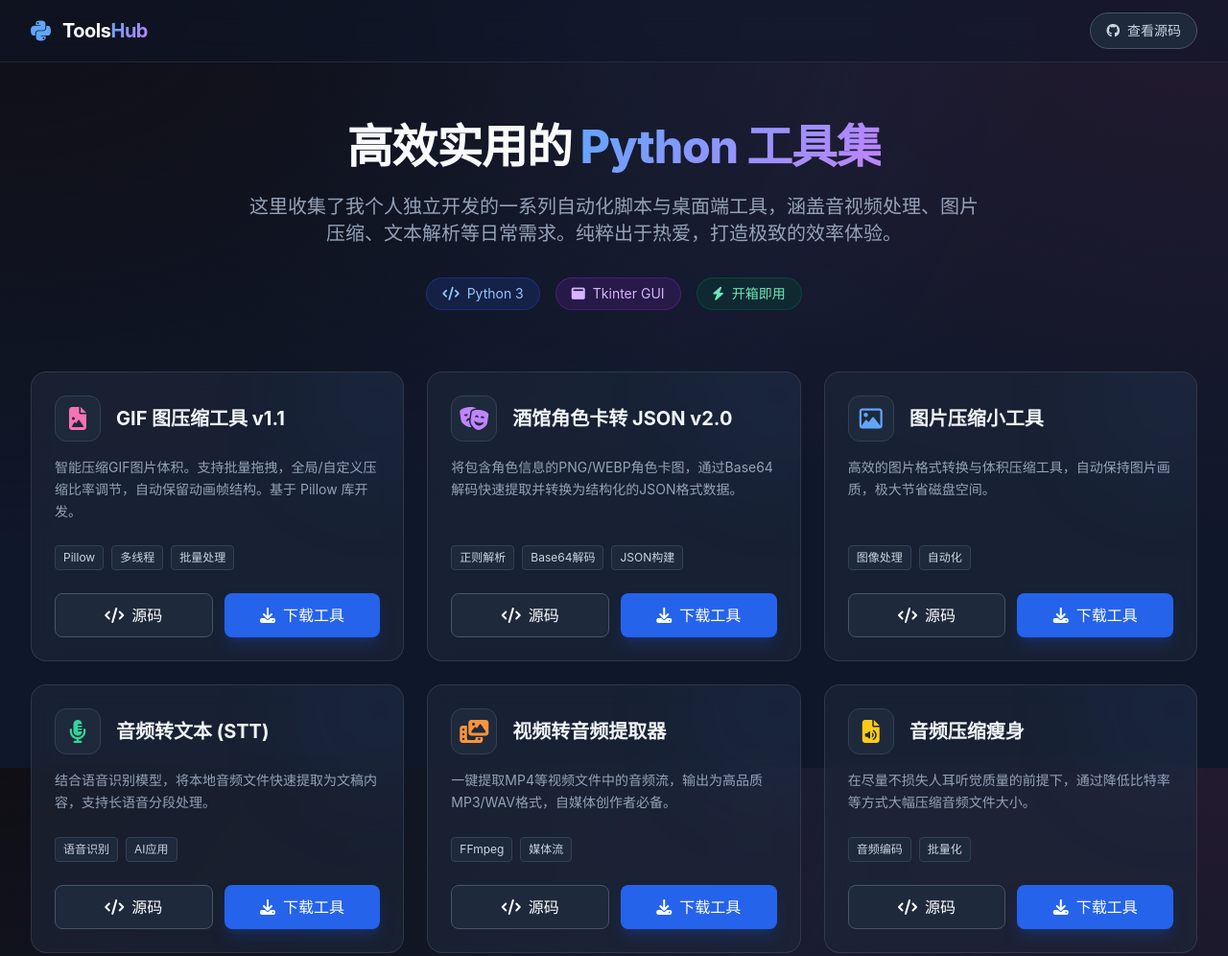
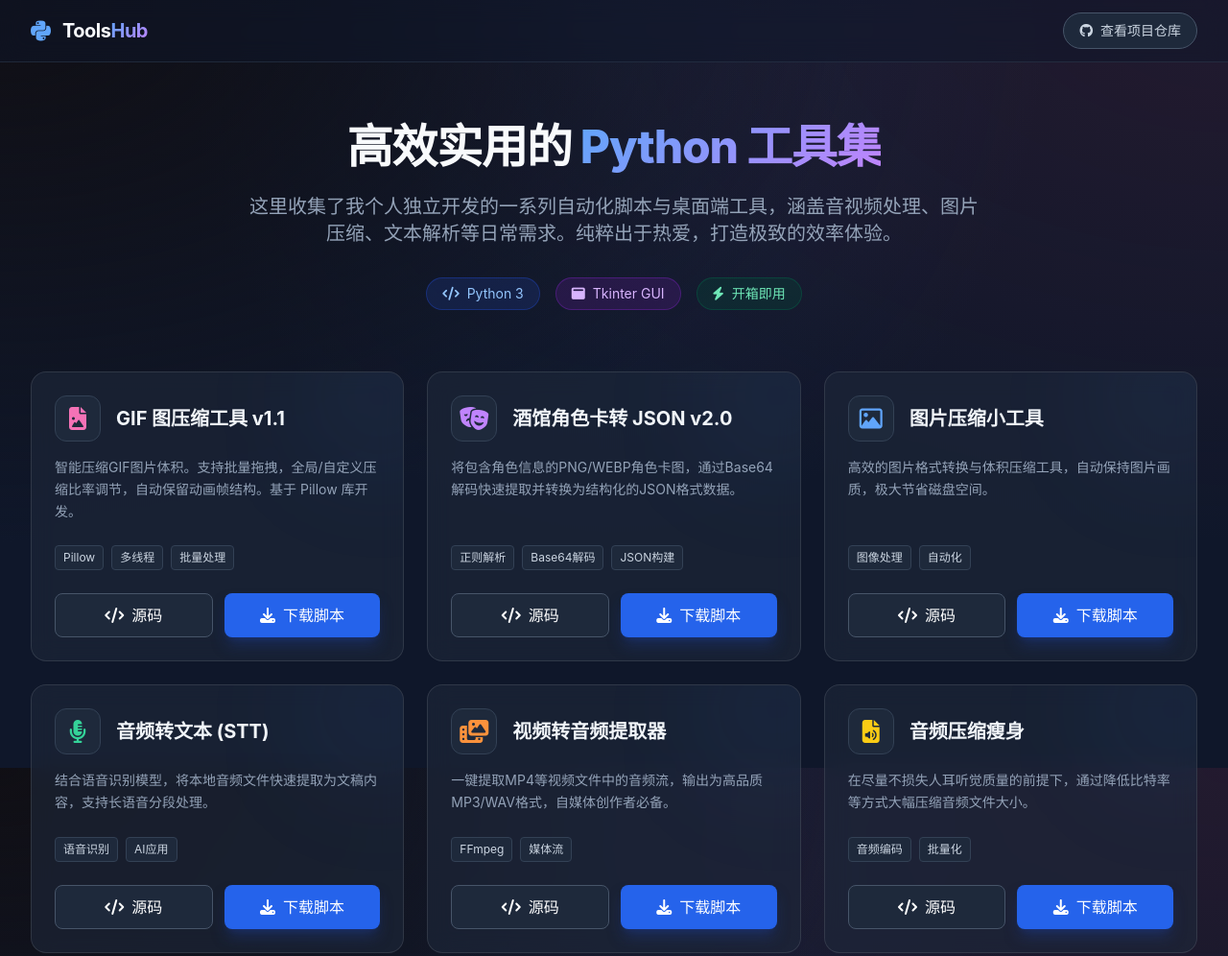
Before and after one commit to moshidi244262/Python-Tools, a plain HTML site: page index.html in a window 1280 px wide. Shown: the top 996 px of the page at 96% size. Drawn offline with nearby package versions, Linux system fonts and the light colour scheme.

Commit message:
Update and rename Python-show.html to index.html

```diff
--- a/Python-show.html
+++ b/index.html
@@ -51,17 +51,6 @@
             -webkit-background-clip: text;
             -webkit-text-fill-color: transparent;
         }
-
-        /* 弹窗样式 */
-        #toast {
-            visibility: hidden;
-            opacity: 0;
-            transition: visibility 0s, opacity 0.3s linear;
-        }
-        #toast.show {
-            visibility: visible;
-            opacity: 1;
-        }
     </style>
 </head>
 <body class="min-h-screen flex flex-col antialiased selection:bg-purple-500 selection:text-white">
@@ -75,16 +64,17 @@
                     <span class="font-bold text-xl tracking-tight">Tools<span class="gradient-text">Hub</span></span>
                 </div>
                 <div>
-                    <a href="https://github.com/yourusername" target="_blank" class="text-slate-300 hover:text-white transition-colors flex items-center space-x-2 bg-slate-800 hover:bg-slate-700 px-4 py-2 rounded-full text-sm font-medium border border-slate-600">
+                    <!-- 更新了顶部 GitHub 个人主页链接 -->
+                    <a href="https://github.com/moshidi244262/Python-Tools" target="_blank" class="text-slate-300 hover:text-white transition-colors flex items-center space-x-2 bg-slate-800 hover:bg-slate-700 px-4 py-2 rounded-full text-sm font-medium border border-slate-600">
                         <i class="fa-brands fa-github"></i>
-                        <span>查看源码</span>
+                        <span>查看项目仓库</span>
                     </a>
                 </div>
             </div>
         </div>
     </nav>
 
-    <!-- 头部英雄区 (Hero Section) -->
+    <!-- 头部英雄区 -->
     <main class="flex-grow max-w-7xl mx-auto px-4 sm:px-6 lg:px-8 py-16 w-full">
         <div class="text-center max-w-3xl mx-auto mb-16">
             <h1 class="text-4xl md:text-5xl font-extrabold mb-6 tracking-tight">
@@ -109,24 +99,20 @@
     <!-- 页脚 -->
     <footer class="border-t border-slate-800 bg-slate-900/50 py-8 mt-auto">
         <div class="max-w-7xl mx-auto px-4 flex flex-col md:flex-row justify-between items-center">
-            <p class="text-slate-500 text-sm">© 2024 Your Name. 毕业求职作品集.</p>
+            <p class="text-slate-500 text-sm">© 2024 moshidi244262. 毕业求职作品集.</p>
             <div class="flex space-x-4 mt-4 md:mt-0 text-slate-400">
-                <a href="#" class="hover:text-white transition"><i class="fa-solid fa-envelope"></i></a>
-                <a href="#" class="hover:text-white transition"><i class="fa-brands fa-github"></i></a>
-                <a href="#" class="hover:text-white transition"><i class="fa-brands fa-linkedin"></i></a>
+                <a href="https://github.com/moshidi244262" target="_blank" class="hover:text-white transition"><i class="fa-brands fa-github"></i></a>
             </div>
         </div>
     </footer>
 
-    <!-- 自定义弹窗 (Toast) -->
-    <div id="toast" class="fixed bottom-10 left-1/2 transform -translate-x-1/2 bg-slate-800 border border-slate-600 text-white px-6 py-3 rounded-full shadow-2xl z-50 flex items-center space-x-3">
-        <i class="fa-solid fa-circle-info text-blue-400"></i>
-        <span id="toast-message">操作成功</span>
-    </div>
-
     <!-- 交互逻辑 -->
     <script>
-        // 工具数据列表 (对应你截图中的文件夹)
+        // 基础 GitHub 仓库路径
+        const REPO_BASE = "https://github.com/moshidi244262/Python-Tools/tree/main";
+        // 如果你将来把打包好的 exe 传到了 Releases，可以改这里
+        const DOWNLOAD_BASE = "https://github.com/moshidi244262/Python-Tools/raw/main";
+
         const toolsData = [
             {
                 id: 'gif-compress',
@@ -134,7 +120,8 @@
                 icon: 'fa-solid fa-file-image text-pink-400',
                 desc: '智能压缩GIF图片体积。支持批量拖拽，全局/自定义压缩比率调节，自动保留动画帧结构。基于 Pillow 库开发。',
                 tags: ['Pillow', '多线程', '批量处理'],
-                action: '查看详情'
+                sourceFolder: 'Gif图压缩', // 对应你 Github 上的文件夹名称
+                mainFile: 'Gif-yasuo.py'   // 对应你 Github 上的主要代码或exe文件名
             },
             {
                 id: 'tavern-json',
@@ -142,7 +129,8 @@
                 icon: 'fa-solid fa-masks-theater text-purple-400',
                 desc: '将包含角色信息的PNG/WEBP角色卡图，通过Base64解码快速提取并转换为结构化的JSON格式数据。',
                 tags: ['正则解析', 'Base64解码', 'JSON构建'],
-                action: '查看详情'
+                sourceFolder: '酒馆角色卡转JSON',
+                mainFile: 'JSON-jiuguan.py'
             },
             {
                 id: 'img-compress',
@@ -150,7 +138,8 @@
                 icon: 'fa-regular fa-image text-blue-400',
                 desc: '高效的图片格式转换与体积压缩工具，自动保持图片画质，极大节省磁盘空间。',
                 tags: ['图像处理', '自动化'],
-                action: '查看详情'
+                sourceFolder: '图片压缩',
+                mainFile: 'main.py' // 替换为真实文件名
             },
             {
                 id: 'audio-text',
@@ -158,7 +147,8 @@
                 icon: 'fa-solid fa-microphone-lines text-emerald-400',
                 desc: '结合语音识别模型，将本地音频文件快速提取为文稿内容，支持长语音分段处理。',
                 tags: ['语音识别', 'AI应用'],
-                action: '查看详情'
+                sourceFolder: '音频转文本',
+                mainFile: 'main.py'
             },
             {
                 id: 'video-audio',
@@ -166,7 +156,8 @@
                 icon: 'fa-solid fa-photo-film text-orange-400',
                 desc: '一键提取MP4等视频文件中的音频流，输出为高品质MP3/WAV格式，自媒体创作者必备。',
                 tags: ['FFmpeg', '媒体流'],
-                action: '查看详情'
+                sourceFolder: '视频转音频',
+                mainFile: 'main.py'
             },
             {
                 id: 'audio-compress',
@@ -174,7 +165,8 @@
                 icon: 'fa-solid fa-file-audio text-yellow-400',
                 desc: '在尽量不损失人耳听觉质量的前提下，通过降低比特率等方式大幅压缩音频文件大小。',
                 tags: ['音频编码', '批量化'],
-                action: '查看详情'
+                sourceFolder: '音频压缩',
+                mainFile: 'main.py'
             },
             {
                 id: 'music-tag',
@@ -182,7 +174,8 @@
                 icon: 'fa-solid fa-compact-disc text-teal-400',
                 desc: '快速清除MP3等音乐文件中的广告标签、乱码元数据，还你一个干净的音乐库。',
                 tags: ['ID3解析', '元数据修改'],
-                action: '查看详情'
+                sourceFolder: '音乐标签去除工具',
+                mainFile: 'main.py'
             },
             {
                 id: 'file-md',
@@ -190,7 +183,8 @@
                 icon: 'fa-brands fa-markdown text-sky-400',
                 desc: '支持将文档、代码文件快速格式化为 Markdown 语法格式，便于博客编写与知识库沉淀。',
                 tags: ['文本处理', '格式化'],
-                action: '查看详情'
+                sourceFolder: '文件转.md',
+                mainFile: 'main.py'
             },
             {
                 id: 'video-compress',
@@ -198,7 +192,8 @@
                 icon: 'fa-solid fa-video text-rose-400',
                 desc: '利用先进的H.264/H.265编码技术，在保证画质的前提下，将庞大的视频文件体积缩减。',
                 tags: ['视频编码', 'FFmpeg封装'],
-                action: '查看详情'
+                sourceFolder: '视频压缩',
+                mainFile: 'main.py'
             }
         ];
 
@@ -210,6 +205,14 @@
             const tagsHtml = tool.tags.map(tag =>
                 `<span class="px-2 py-1 text-xs rounded bg-slate-800 text-slate-300 border border-slate-700">${tag}</span>`
             ).join('');
+
+            // 拼接 Github 真实链接 (对中文文件夹名称进行 URI 编码)
+            const encodedFolder = encodeURIComponent(tool.sourceFolder);
+            const encodedFile = encodeURIComponent(tool.mainFile);
+
+            const sourceUrl = `${REPO_BASE}/${encodedFolder}`;
+            // 默认下载链接指向对应的 Python 脚本源文件
+            const downloadUrl = `${DOWNLOAD_BASE}/${encodedFolder}/${encodedFile}`;
 
             // 创建卡片元素
             const card = document.createElement('div');
@@ -237,34 +240,19 @@
                 </div>
 
                 <div class="mt-auto z-10 flex gap-3">
-                    <button onclick="showToast('正在为您跳转到 GitHub 源码仓库...')" class="flex-1 bg-slate-800 hover:bg-slate-700 text-white font-medium py-2.5 px-4 rounded-lg transition-colors border border-slate-600 flex items-center justify-center space-x-2">
+                    <a href="${sourceUrl}" target="_blank" class="flex-1 bg-slate-800 hover:bg-slate-700 text-white font-medium py-2.5 px-4 rounded-lg transition-colors border border-slate-600 flex items-center justify-center space-x-2">
                         <i class="fa-solid fa-code"></i>
                         <span>源码</span>
-                    </button>
-                    <button onclick="showToast('正在下载 ${tool.title} 的可执行文件...')" class="flex-1 bg-blue-600 hover:bg-blue-500 text-white font-medium py-2.5 px-4 rounded-lg transition-colors shadow-lg shadow-blue-900/50 flex items-center justify-center space-x-2">
+                    </a>
+                    <a href="${downloadUrl}" target="_blank" class="flex-1 bg-blue-600 hover:bg-blue-500 text-white font-medium py-2.5 px-4 rounded-lg transition-colors shadow-lg shadow-blue-900/50 flex items-center justify-center space-x-2">
                         <i class="fa-solid fa-download"></i>
-                        <span>下载工具</span>
-                    </button>
+                        <span>下载脚本</span>
+                    </a>
                 </div>
             `;
 
             grid.appendChild(card);
         });
-
-        // 弹窗逻辑
-        let toastTimeout;
-        function showToast(message) {
-            const toast = document.getElementById('toast');
-            const msgEl = document.getElementById('toast-message');
-
-            msgEl.textContent = message;
-            toast.classList.add('show');
-
-            clearTimeout(toastTimeout);
-            toastTimeout = setTimeout(() => {
-                toast.classList.remove('show');
-            }, 3000);
-        }
     </script>
 </body>
 </html>
```
